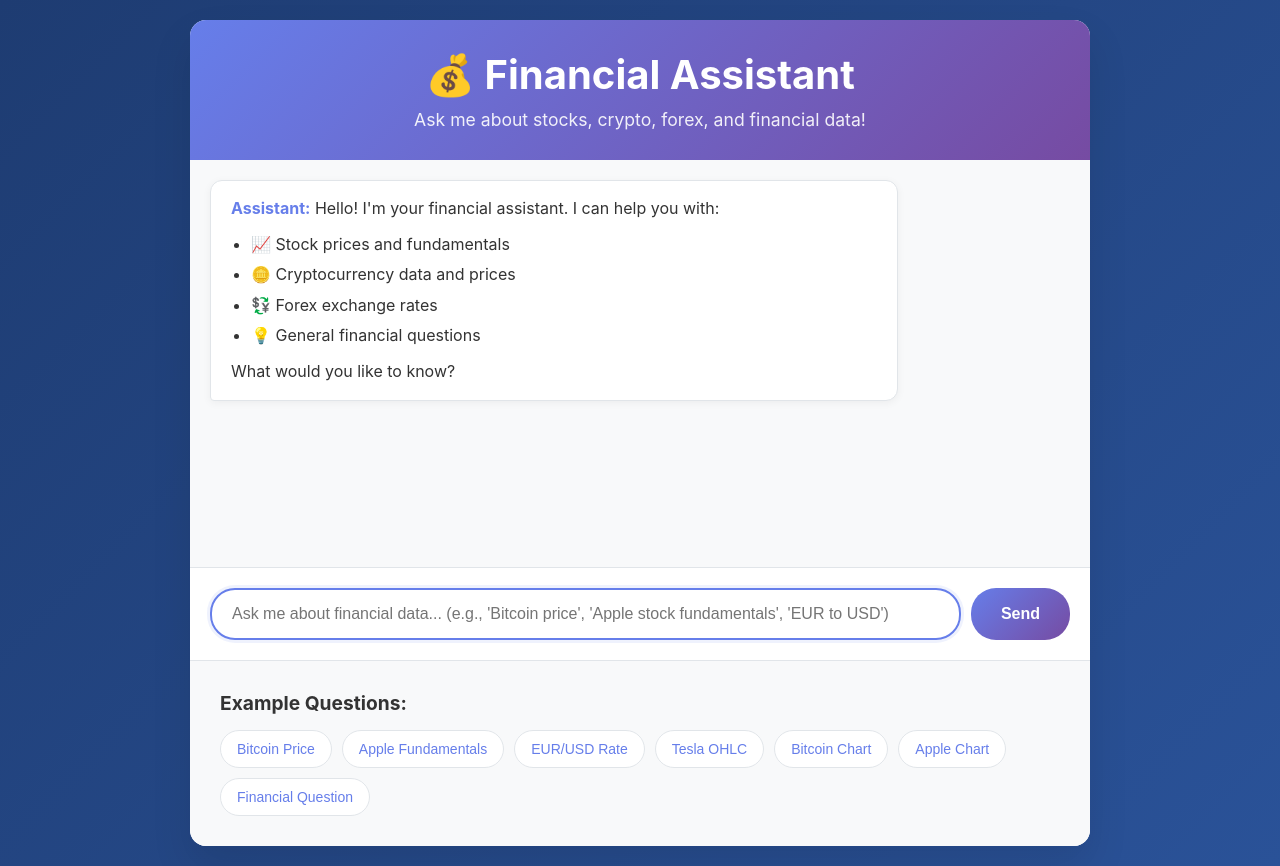
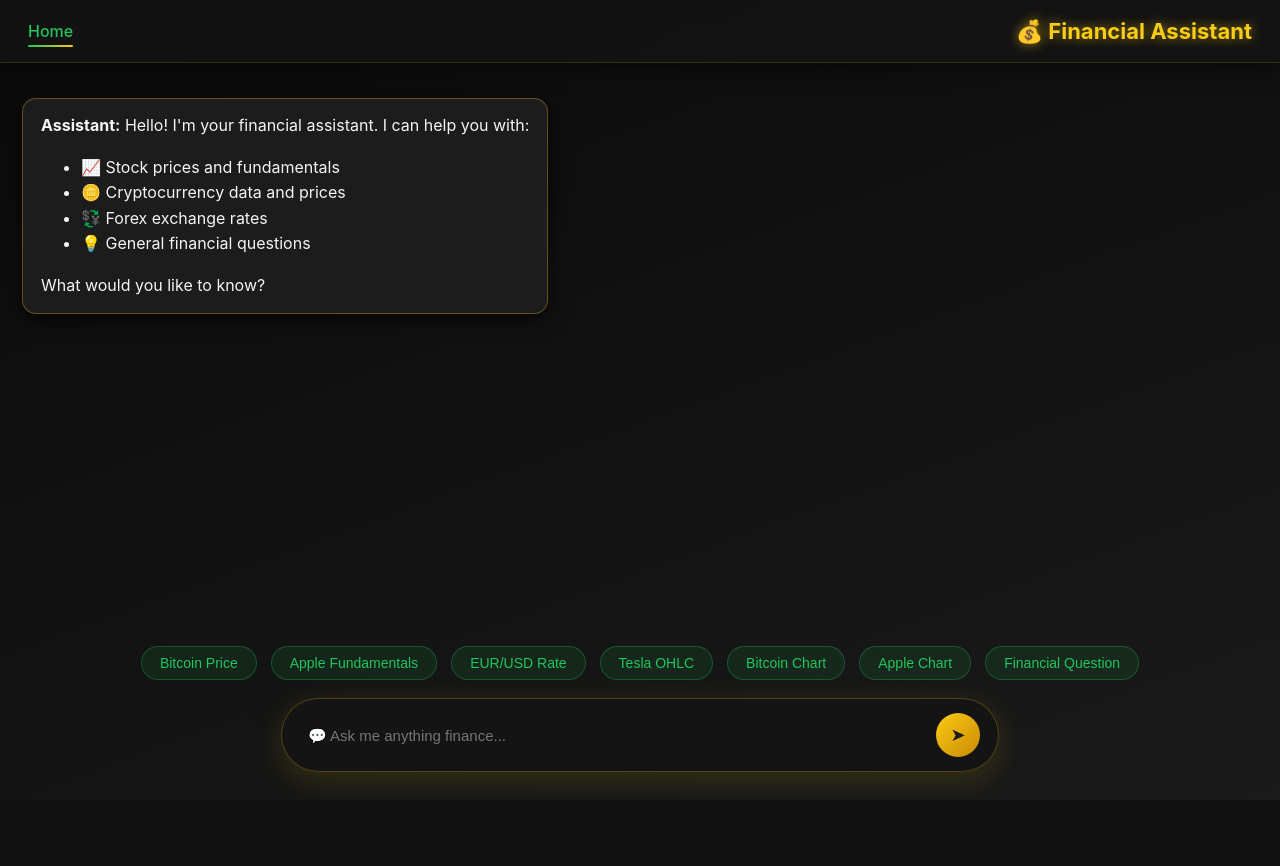
Before and after one commit to Harsh-617/Finance-Chatbot, a Flask app: page / in a window 1280 px wide. After the commit the page ends 793 px from the top, so only its background shows below. Run offline with Flask 3, Linux system fonts and the light colour scheme.

Commit message:
Updated interface

```diff
--- a/static/style.css
+++ b/static/style.css
@@ -1,304 +1,276 @@
-/* Reset and base styles */
-* {
-    margin: 0;
-    padding: 0;
-    box-sizing: border-box;
+/* General Theme */
+body {
+  margin: 0;
+  font-family: "Inter", sans-serif;
+  background: linear-gradient(160deg, #0a0a0a, #1a1a1a);
+  color: #f4f4f4;
+  height: 100vh;
+  display: flex;
+  flex-direction: column;
 }
 
-body {
-    font-family: -apple-system, BlinkMacSystemFont, 'Segoe UI', Roboto, Oxygen, Ubuntu, Cantarell, sans-serif;
-    background: linear-gradient(135deg, #1e3c72 0%, #2a5298 100%);
-    color: #333;
-    min-height: 100vh;
-    display: flex;
-    align-items: center;
-    justify-content: center;
+/* Container */
+.app-container {
+  display: flex;
+  flex-direction: column;
+  height: 100%;
 }
 
-.container {
-    width: 100%;
-    max-width: 900px;
-    margin: 20px;
-    background: white;
-    border-radius: 16px;
-    box-shadow: 0 20px 40px rgba(0, 0, 0, 0.1);
-    overflow: hidden;
+/* Navbar */
+.navbar {
+  display: flex;
+  justify-content: space-between;
+  align-items: center;
+  padding: 18px 28px;
+  background: rgba(20, 20, 20, 0.85);
+  backdrop-filter: blur(14px);
+  border-bottom: 1px solid rgba(255, 215, 0, 0.15);
+  box-shadow: 0 4px 25px rgba(0, 0, 0, 0.55);
+  position: sticky;
+  top: 0;
+  z-index: 10;
 }
 
-/* Header */
-.chat-header {
-    background: linear-gradient(135deg, #667eea 0%, #764ba2 100%);
-    color: white;
-    padding: 30px;
-    text-align: center;
+.nav-left {
+  display: flex;
+  gap: 24px;
+}
+.nav-item {
+  cursor: pointer;
+  font-weight: 500;
+  color: #9ca3af;
+  position: relative;
+  transition: color 0.25s ease;
+}
+.nav-item:hover,
+.nav-item.active {
+  color: #22c55e;
+}
+.nav-item.active::after {
+  content: "";
+  position: absolute;
+  bottom: -6px;
+  left: 0;
+  right: 0;
+  height: 2px;
+  background: linear-gradient(90deg, #22c55e, #facc15);
+  border-radius: 2px;
 }
 
-.chat-header h1 {
-    font-size: 2.5rem;
-    font-weight: 700;
-    margin-bottom: 10px;
+.nav-right .app-title {
+  margin: 0;
+  font-size: 22px;
+  font-weight: 700;
+  color: #facc15;
+  text-shadow: 0 0 12px rgba(250, 204, 21, 0.6);
 }
 
-.chat-header p {
-    font-size: 1.1rem;
-    opacity: 0.9;
-}
-
-/* Chat container */
+/* Chat Container */
 .chat-container {
-    display: flex;
-    flex-direction: column;
-    height: 500px;
+  flex: 1;
+  display: flex;
+  flex-direction: column;
+  overflow: hidden;
 }
 
 .chat-messages {
-    flex: 1;
-    overflow-y: auto;
-    padding: 20px;
-    background: #f8f9fa;
-    scroll-behavior: smooth;
+  flex: 1;
+  overflow-y: auto;
+  padding: 35px 22px 260px;
+  scroll-behavior: smooth;
 }
 
 /* Messages */
 .message {
-    margin-bottom: 20px;
-    animation: messageSlide 0.3s ease-out;
+  margin-bottom: 20px;
+  display: flex;
+}
+.message-content {
+  padding: 14px 18px;
+  border-radius: 14px;
+  max-width: 70%;
+  line-height: 1.6;
+  box-shadow: 0 6px 20px rgba(0, 0, 0, 0.65);
+  animation: fadeIn 0.35s ease;
+}
+.bot-message .message-content {
+  background: rgba(30, 30, 30, 0.9);
+  border: 1px solid rgba(250, 204, 21, 0.3);
+  color: #f4f4f4;
+}
+.user-message {
+  justify-content: flex-end;
+}
+.user-message .message-content {
+  background: linear-gradient(135deg, #22c55e, #15803d);
+  color: #f4f4f4;
+  font-weight: 600;
 }
 
-@keyframes messageSlide {
-    from {
-        opacity: 0;
-        transform: translateY(20px);
-    }
-    to {
-        opacity: 1;
-        transform: translateY(0);
-    }
+/* Animations */
+@keyframes fadeIn {
+  from { opacity: 0; transform: translateY(12px); }
+  to { opacity: 1; transform: translateY(0); }
 }
 
-.message-content {
-    padding: 15px 20px;
-    border-radius: 12px;
-    max-width: 80%;
-    line-height: 1.6;
-    word-wrap: break-word;
+/* Example Queries */
+.examples {
+  display: flex;
+  flex-wrap: wrap;
+  justify-content: center;
+  gap: 14px;
+  margin-bottom: 120px;
+  position: relative;
+  z-index: 1;
+}
+.example-btn {
+  background: rgba(34, 197, 94, 0.1);
+  border: 1px solid rgba(34, 197, 94, 0.3);
+  color: #22c55e;
+  padding: 8px 18px;
+  border-radius: 22px;
+  font-size: 14px;
+  cursor: pointer;
+  transition: all 0.25s ease;
+}
+.example-btn:hover {
+  background: linear-gradient(135deg, #22c55e, #15803d);
+  color: #f4f4f4;
+  box-shadow: 0 0 18px rgba(34, 197, 94, 0.55);
+  transform: translateY(-2px);
 }
 
-.user-message .message-content {
-    background: linear-gradient(135deg, #667eea 0%, #764ba2 100%);
-    color: white;
-    margin-left: auto;
-    border-bottom-right-radius: 4px;
+/* Input */
+.chat-input-wrapper {
+  position: fixed;
+  bottom: 28px;
+  left: 50%;
+  transform: translateX(-50%);
+  width: 100%;
+  display: flex;
+  justify-content: center;
+  pointer-events: none;
+}
+.chat-input-container {
+  background: rgba(20, 20, 20, 0.9);
+  border: 1px solid rgba(250, 204, 21, 0.25);
+  border-radius: 40px;
+  display: flex;
+  align-items: center;
+  width: 70%;
+  max-width: 680px;
+  padding: 14px 18px;
+  backdrop-filter: blur(14px);
+  box-shadow: 0 8px 30px rgba(250, 204, 21, 0.15);
+  pointer-events: auto;
+}
+.chat-input-container input {
+  flex: 1;
+  border: none;
+  outline: none;
+  background: transparent;
+  color: #f4f4f4;
+  font-size: 15px;
+  padding: 8px;
+}
+.chat-input-container button {
+  background: linear-gradient(135deg, #facc15, #ca8a04);
+  border: none;
+  border-radius: 50%;
+  width: 44px;
+  height: 44px;
+  display: flex;
+  align-items: center;
+  justify-content: center;
+  font-size: 18px;
+  cursor: pointer;
+  transition: all 0.25s ease;
+  color: #1a1a1a;
+}
+.chat-input-container button:hover {
+  background: linear-gradient(135deg, #fde047, #facc15);
+  box-shadow: 0 0 18px rgba(250, 204, 21, 0.55);
 }
 
-.bot-message .message-content {
-    background: white;
-    border: 1px solid #e1e5e9;
-    border-bottom-left-radius: 4px;
-    box-shadow: 0 2px 8px rgba(0, 0, 0, 0.05);
+/* Chart container inside messages */
+.chart-container {
+  margin-top: 14px;
+  display: flex;
+  justify-content: center;
+  position: relative;
+  cursor: zoom-in; /* show zoom cursor */
 }
 
-.bot-message .message-content strong {
-    color: #667eea;
+.chart-image {
+  max-width: 100%;
+  max-height: 280px;
+  border-radius: 12px;
+  border: 1px solid rgba(250, 204, 21, 0.25);
+  box-shadow: 0 6px 20px rgba(0, 0, 0, 0.6);
+  object-fit: contain;
+  transition: all 0.25s ease;
 }
 
-.user-message .message-content strong {
-    color: rgba(255, 255, 255, 0.9);
+.chart-image:hover {
+  box-shadow: 0 0 25px rgba(250, 204, 21, 0.6);
+  transform: scale(1.02);
 }
 
-/* Typing animation */
-.typing-message .typing-dots {
-    display: inline-block;
+/* Tooltip text */
+.chart-container::after {
+  content: "🔍 Click to Zoom";
+  position: absolute;
+  bottom: 8px;
+  right: 12px;
+  background: rgba(0, 0, 0, 0.65);
+  color: #facc15;
+  font-size: 12px;
+  padding: 4px 8px;
+  border-radius: 6px;
+  opacity: 0;
+  transition: opacity 0.3s ease;
+  pointer-events: none;
 }
 
-.typing-dots span {
-    animation: typing 1.4s infinite;
-    animation-fill-mode: both;
-}
-
-.typing-dots span:nth-child(2) {
-    animation-delay: 0.2s;
-}
-
-.typing-dots span:nth-child(3) {
-    animation-delay: 0.4s;
-}
-
-@keyframes typing {
-    0%, 60%, 100% {
-        opacity: 0.3;
-    }
-    30% {
-        opacity: 1;
-    }
-}
-
-/* Input area */
-.chat-input-container {
-    padding: 20px;
-    background: white;
-    border-top: 1px solid #e1e5e9;
-}
-
-.input-group {
-    display: flex;
-    gap: 10px;
-}
-
-#messageInput {
-    flex: 1;
-    padding: 15px 20px;
-    border: 2px solid #e1e5e9;
-    border-radius: 25px;
-    font-size: 16px;
-    outline: none;
-    transition: all 0.3s ease;
-}
-
-#messageInput:focus {
-    border-color: #667eea;
-    box-shadow: 0 0 0 3px rgba(102, 126, 234, 0.1);
-}
-
-#sendButton {
-    padding: 15px 30px;
-    background: linear-gradient(135deg, #667eea 0%, #764ba2 100%);
-    color: white;
-    border: none;
-    border-radius: 25px;
-    font-size: 16px;
-    font-weight: 600;
-    cursor: pointer;
-    transition: all 0.3s ease;
-}
-
-#sendButton:hover:not(:disabled) {
-    transform: translateY(-2px);
-    box-shadow: 0 10px 20px rgba(102, 126, 234, 0.3);
-}
-
-#sendButton:disabled {
-    opacity: 0.6;
-    cursor: not-allowed;
-    transform: none;
-    box-shadow: none;
-}
-
-/* Examples section */
-.examples {
-    padding: 30px;
-    background: #f8f9fa;
-    border-top: 1px solid #e1e5e9;
-}
-
-.examples h3 {
-    margin-bottom: 15px;
-    color: #333;
-    font-size: 1.2rem;
-}
-
-.example-buttons {
-    display: flex;
-    flex-wrap: wrap;
-    gap: 10px;
-}
-
-.example-btn {
-    padding: 10px 16px;
-    background: white;
-    border: 1px solid #e1e5e9;
-    border-radius: 20px;
-    cursor: pointer;
-    font-size: 14px;
-    transition: all 0.3s ease;
-    color: #667eea;
-    font-weight: 500;
-}
-
-.example-btn:hover {
-    background: #667eea;
-    color: white;
-    transform: translateY(-2px);
-    box-shadow: 0 5px 15px rgba(102, 126, 234, 0.2);
-}
-
-/* Lists in messages */
-.message-content ul {
-    margin: 10px 0;
-    padding-left: 20px;
-}
-
-.message-content li {
-    margin: 5px 0;
-}
-
-/* Responsive design */
-@media (max-width: 768px) {
-    body {
-        align-items: stretch;
-    }
-
-    .container {
-        margin: 0;
-        border-radius: 0;
-        height: 100vh;
-        display: flex;
-        flex-direction: column;
-    }
-
-    .chat-header {
-        padding: 20px;
-    }
-
-    .chat-header h1 {
-        font-size: 2rem;
-    }
-
-    .message-content {
-        max-width: 95%;
-    }
-
-    .example-buttons {
-        justify-content: center;
-    }
-
-    .examples {
-        padding: 20px;
-    }
-
-    #messageInput {
-        font-size: 16px; /* Prevent zoom on iOS */
-    }
-}
-
-/* Scrollbar styling */
-.chat-messages::-webkit-scrollbar {
-    width: 6px;
-}
-
-.chat-messages::-webkit-scrollbar-track {
-    background: #f1f1f1;
-    border-radius: 3px;
-}
-
-.chat-messages::-webkit-scrollbar-thumb {
-    background: #c1c1c1;
-    border-radius: 3px;
-}
-
-.chat-messages::-webkit-scrollbar-thumb:hover {
-    background: #a1a1a1;
+.chart-container:hover::after {
+  opacity: 1;
 }
 
 
-.chart-container {
-    margin: 15px 0;
-    text-align: center;
+/* Chart Modal (Lightbox) */
+.chart-modal {
+  display: none;
+  position: fixed;
+  z-index: 9999;
+  left: 0;
+  top: 0;
+  width: 100%;
+  height: 100%;
+  overflow: auto;
+  background: rgba(0, 0, 0, 0.9);
+  justify-content: center;
+  align-items: center;
 }
 
-.chart-image {
-    max-width: 100%;
-    height: auto;
-    border-radius: 8px;
-    box-shadow: 0 4px 12px rgba(0, 0, 0, 0.1);
+.chart-modal-content {
+  max-width: 90%;
+  max-height: 90%;
+  border-radius: 14px;
+  border: 2px solid rgba(250, 204, 21, 0.4);
+  box-shadow: 0 0 30px rgba(250, 204, 21, 0.3);
 }
+
+.chart-close {
+  position: absolute;
+  top: 24px;
+  right: 36px;
+  color: #f4f4f4;
+  font-size: 40px;
+  font-weight: bold;
+  cursor: pointer;
+  text-shadow: 0 0 10px rgba(0, 0, 0, 0.8);
+  transition: color 0.3s ease;
+}
+.chart-close:hover {
+  color: #facc15;
+}
--- a/templates/index.html
+++ b/templates/index.html
@@ -7,12 +7,18 @@
   <link rel="stylesheet" href="{{ url_for('static', filename='style.css') }}">
 </head>
 <body>
-    <div class="container">
-        <header class="chat-header">
-            <h1>💰 Financial Assistant</h1>
-            <p>Ask me about stocks, crypto, forex, and financial data!</p>
-        </header>
+  <div class="app-container">
+    <!-- Navbar (Top Left) + Title (Top Right) -->
+    <nav class="navbar">
+      <div class="nav-left">
+        <span class="nav-item active">Home</span>
+      </div>
+      <div class="nav-right">
+        <h1 class="app-title">💰 Financial Assistant</h1>
+      </div>
+    </nav>
 
+    <!-- Chat Section -->
     <div class="chat-container">
       <div id="chatMessages" class="chat-messages">
         <div class="message bot-message">
@@ -28,18 +34,11 @@
           </div>
         </div>
       </div>
-
-            <div class="chat-input-container">
-                <div class="input-group">
-                    <input type="text" id="messageInput" placeholder="Ask me about financial data... (e.g., 'Bitcoin price', 'Apple stock fundamentals', 'EUR to USD')" autocomplete="off">
-                    <button id="sendButton">Send</button>
-                </div>
-            </div>
     </div>
 
+    <!-- Examples & Input (Bottom) -->
+    <div class="chat-bottom">
       <div class="examples">
-            <h3>Example Questions:</h3>
-            <div class="example-buttons">
         <button class="example-btn" onclick="sendExample('What is the current price of Bitcoin?')">Bitcoin Price</button>
         <button class="example-btn" onclick="sendExample('Show me Apple stock fundamentals')">Apple Fundamentals</button>
         <button class="example-btn" onclick="sendExample('EUR to USD exchange rate')">EUR/USD Rate</button>
@@ -48,8 +47,23 @@
         <button class="example-btn" onclick="sendExample('Apple stock chart 30d')">Apple Chart</button>
         <button class="example-btn" onclick="sendExample('What is market cap?')">Financial Question</button>
       </div>
+
+      <div class="chat-input-wrapper">
+        <div class="chat-input-container">
+          <input type="text" id="messageInput" placeholder="💬 Ask me anything finance..." autocomplete="off">
+          <button id="sendButton">➤</button>
         </div>
       </div>
+    </div>
+  </div>
+
+
+        <!-- Chart Modal -->
+    <div id="chartModal" class="chart-modal">
+      <span class="chart-close">&times;</span>
+      <img class="chart-modal-content" id="chartModalImg" alt="Expanded Chart">
+    </div>
+
 
   <script>
     const chatMessages = document.getElementById('chatMessages');
@@ -68,7 +82,6 @@
       } else {
         messageContent.innerHTML = `<strong>Assistant:</strong> ${content.replace(/\n/g, '<br>')}`;
 
-                // Add chart if present
         if (chartData) {
           const chartContainer = document.createElement('div');
           chartContainer.className = 'chart-container';
@@ -104,9 +117,7 @@
 
     function hideTyping() {
       const typingMessage = document.getElementById('typingMessage');
-            if (typingMessage) {
-                typingMessage.remove();
-            }
+      if (typingMessage) typingMessage.remove();
     }
 
     async function sendMessage() {
@@ -121,24 +132,18 @@
       try {
         const response = await fetch('/chat', {
           method: 'POST',
-                    headers: {
-                        'Content-Type': 'application/json',
-                    },
+          headers: { 'Content-Type': 'application/json' },
           body: JSON.stringify({ message: message })
         });
 
         const data = await response.json();
         hideTyping();
 
-                // Check if response includes a chart
-                if (data.chart) {
-                    addMessage(data.response, false, data.chart);
-                } else {
-                    addMessage(data.response);
-                }
+        if (data.chart) addMessage(data.response, false, data.chart);
+        else addMessage(data.response);
       } catch (error) {
         hideTyping();
-                addMessage('Sorry, I encountered an error while processing your request. Please try again.');
+        addMessage('⚠️ Sorry, an error occurred. Please try again.');
         console.error('Error:', error);
       } finally {
         sendButton.disabled = false;
@@ -151,15 +156,42 @@
     }
 
     sendButton.addEventListener('click', sendMessage);
+    messageInput.addEventListener('keypress', e => {
+      if (e.key === 'Enter') sendMessage();
+    });
+    messageInput.focus();
 
-        messageInput.addEventListener('keypress', function(e) {
-            if (e.key === 'Enter') {
-                sendMessage();
+    // Chart zoom modal
+    const chartModal = document.getElementById("chartModal");
+    const chartModalImg = document.getElementById("chartModalImg");
+    const chartClose = document.querySelector(".chart-close");
+
+    // Delegate chart click events
+    document.addEventListener("click", function (e) {
+    if (e.target.classList.contains("chart-image")) {
+        chartModal.style.display = "flex";
+        chartModalImg.src = e.target.src;
     }
     });
 
-        // Auto-focus on input
-        messageInput.focus();
+    chartClose.onclick = function () {
+    chartModal.style.display = "none";
+    };
+
+    window.onclick = function (e) {
+    if (e.target === chartModal) {
+        chartModal.style.display = "none";
+    }
+    };
+
+    document.addEventListener("keydown", function (e) {
+    if (e.key === "Escape") {
+        chartModal.style.display = "none";
+    }
+    });
+
   </script>
+
+
 </body>
 </html>
```
Lines whose indentation alone changed are shown as unchanged.
